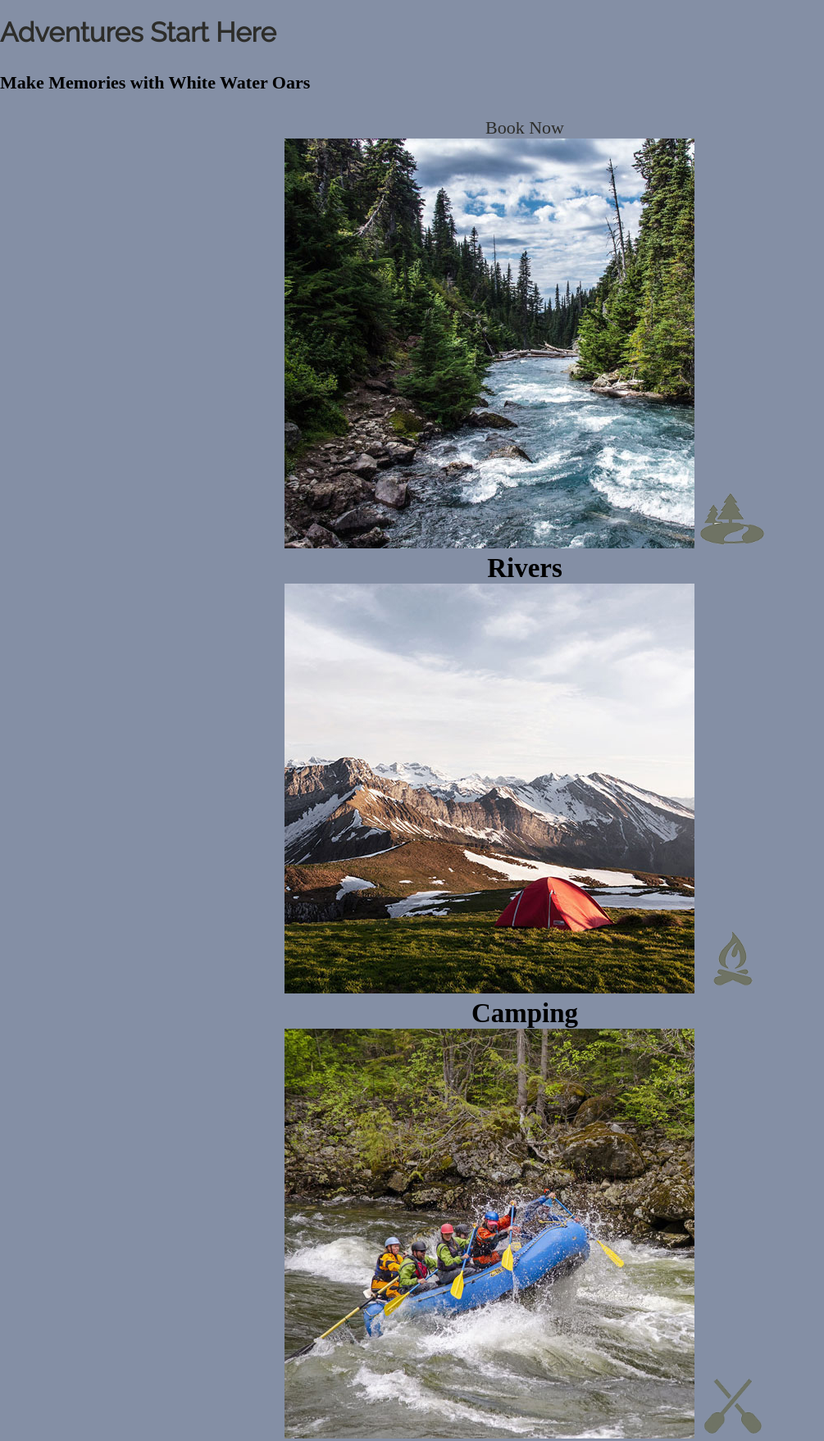
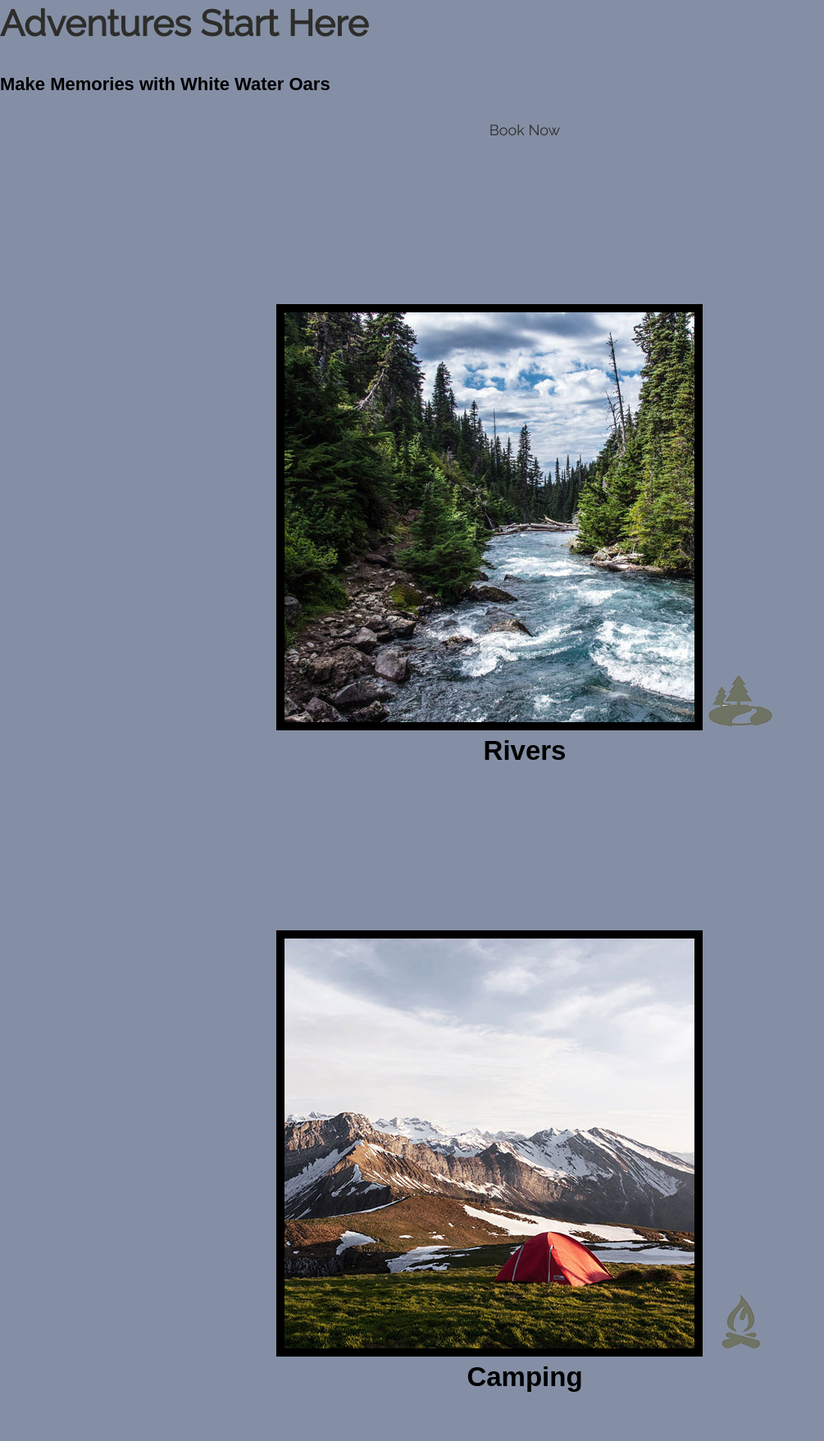
Before and after one commit to astyer22/wdd130, a plain HTML site: page wwr/index.html in a window 1280 px wide. Shown: the part 978-2736 px from the top of the page at 82% size, without its empty margins (0-1005 px from the left). Drawn offline with Linux system fonts and the light colour scheme; a web font is replaced by a local one.

Commit message:
css updates

```diff
--- a/wwr/styles/style.css
+++ b/wwr/styles/style.css
@@ -1,7 +1,7 @@
 /* Font stuff */
 @import url('https://fonts.googleapis.com/css2?family=Mooli&family=Raleway:ital,wght@0,400;1,300&display=swap');
-/* --heading-font: "Raleway";
---paragraph-font: Mooli; */
+/* --heading-font: "Raleway", sans-serif;
+--paragraph-font: Mooli;, sans-serif */
 
 /* Content */
 
@@ -14,7 +14,7 @@
 
 body{
     background-color: #848FA5;
-    font-family: "Mooli";
+    font-family: "Mooli", sans-serif;
     font-size: 22px;
     margin: 0;
     padding: 0;
@@ -36,7 +36,9 @@ header{
 
 .home-title{
     color: #2D2D2A;
-    font-family: "Raleway";
+    font-family: "Raleway", sans-serif;
+    font-size: 2em;
+    margin-top: 10px;
 }
 
 /* h & p */
@@ -51,10 +53,13 @@ h4{
 
 .msg h2{
     color: black;
-    font-family: "Raleway";
+    font-family: "Raleway", sans-serif;
 }
 .msg p{
     color: black;
+    font-family: "Raleway", sans-serif;
+    font-size: .8em;
+    padding-bottom: 15px;
 }
 
 /* nav */
@@ -63,6 +68,7 @@ nav a{
     text-align: center;
     color: black;
     text-decoration: none;
+    padding: 35px
 }
 
 nav a:hover{
@@ -74,6 +80,10 @@ nav a:hover{
 
 main section{
     text-align: center;
+}
+
+main section img {
+    box-sizing: border-box;
 }
 
 #background {
@@ -91,6 +101,23 @@ main section{
 
 .icon {
     width: 80px;
+    padding-top: 10px;
+}
+
+.card-img{
+    border: 10px solid black
+}
+
+.rivers-card{
+    margin: 200px 0;
+}
+
+.camping-card{
+    margin: 200px 0;
+}
+
+.rapids-card {
+    margin: 200px 0;
 }
 
 /* Book & Join */
@@ -104,6 +131,10 @@ main section{
     color: #2D2D2A;
     text-decoration: none;
     border-radius: 5px;
+    font-family: "Raleway", sans-serif;
+    font-size: 18px;
+    padding: 15px 30px;
+    margin-top: 50px;
 }
 .book:hover, .join:hover{
     background-color: #00067e;
@@ -111,12 +142,16 @@ main section{
 }
 .msg{
     background-color: #848FA5;
+    line-height: 1.5em
+    padding: 35px;
 }
 
 /* Footer */
 footer{
-    background-color: #848FA5;
+    background-color: #83c08c;
     color: #2D2D2A;
+    padding: 25px 50px;
+    margin-top: 200px
 }
 
 footer a{
@@ -131,3 +166,7 @@ footer a:hover{
 footer p {
     font-size: 1.2em;
 }
+
+footer.social img {
+    padding-top: 15px;
+}
```
